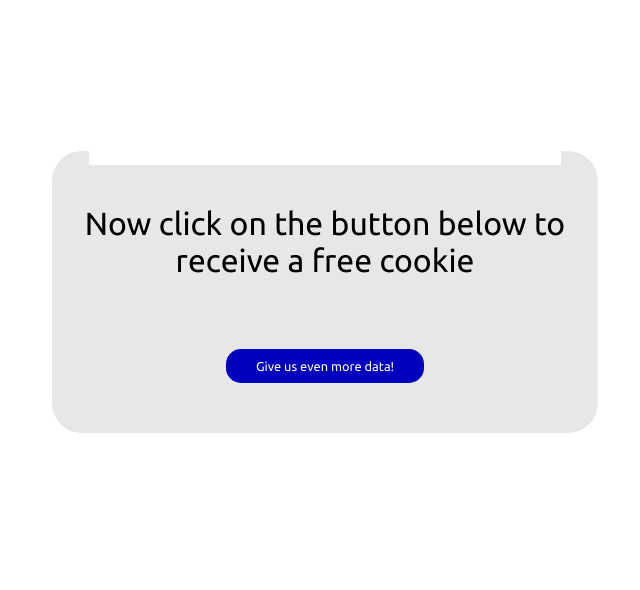
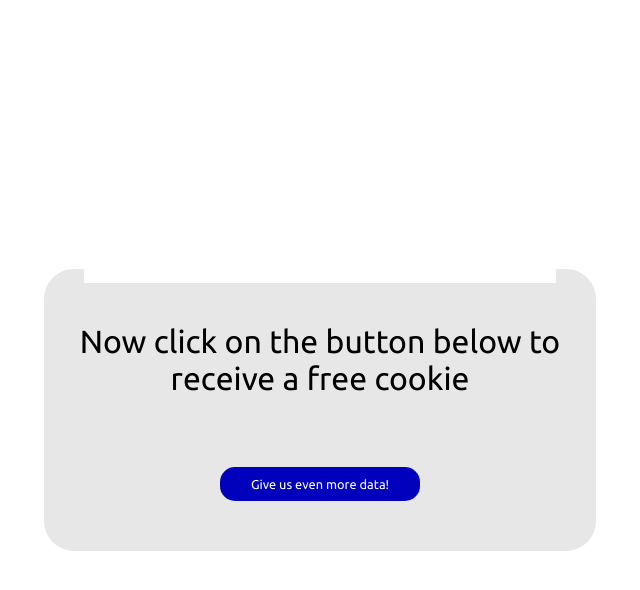
Before and after one commit to PierreGUITARD/GKPT, a PHP site: page /MAMP/login/ex.php in a window 1280 px wide. Shown: the top 590 px of the page, without its empty margins (315-955 px from the left). Run offline with PHP 8.4, Linux system fonts and the light colour scheme; data that the repository does not hold is empty.

Commit message:
Page de connexion proprement centré
La page de connexion à été mieux centré et fonctionne majoritairement sur toutes les résolutions.

```diff
--- a/GKPT/login/style.css
+++ b/GKPT/login/style.css
@@ -17,7 +17,10 @@ form fieldset{
     background-color: var(--textColorB7);
     border-radius: 30px;
     width: 40%;
-    margin: 50px auto;
+    position: absolute;
+    top: 35%;
+    left: 30%;
+    margin: -25px 0 0 -25px;
 }
 
 .thumbnail{
```
